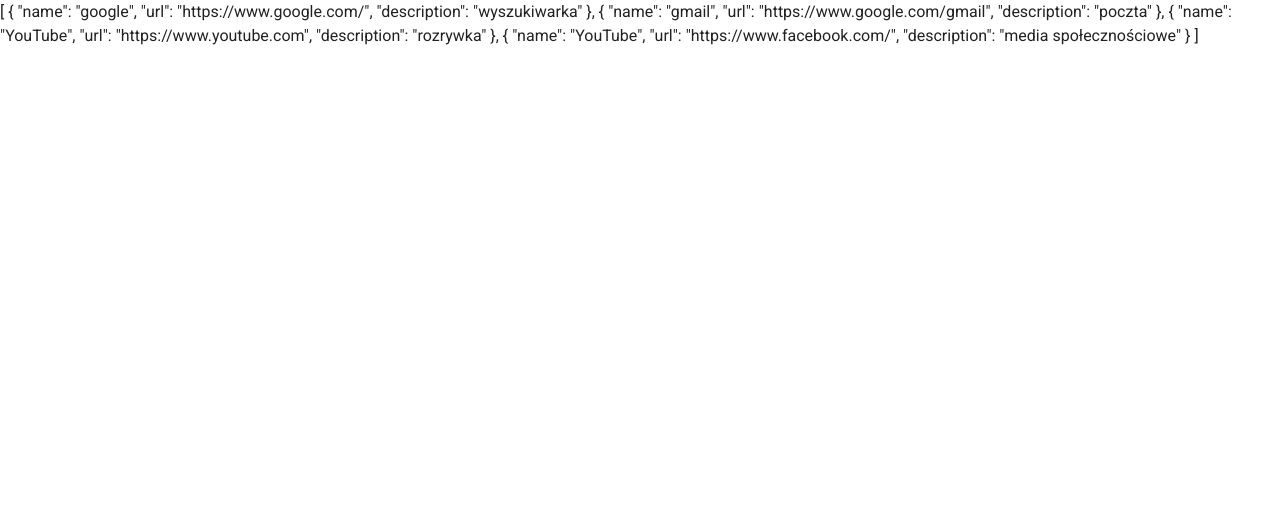
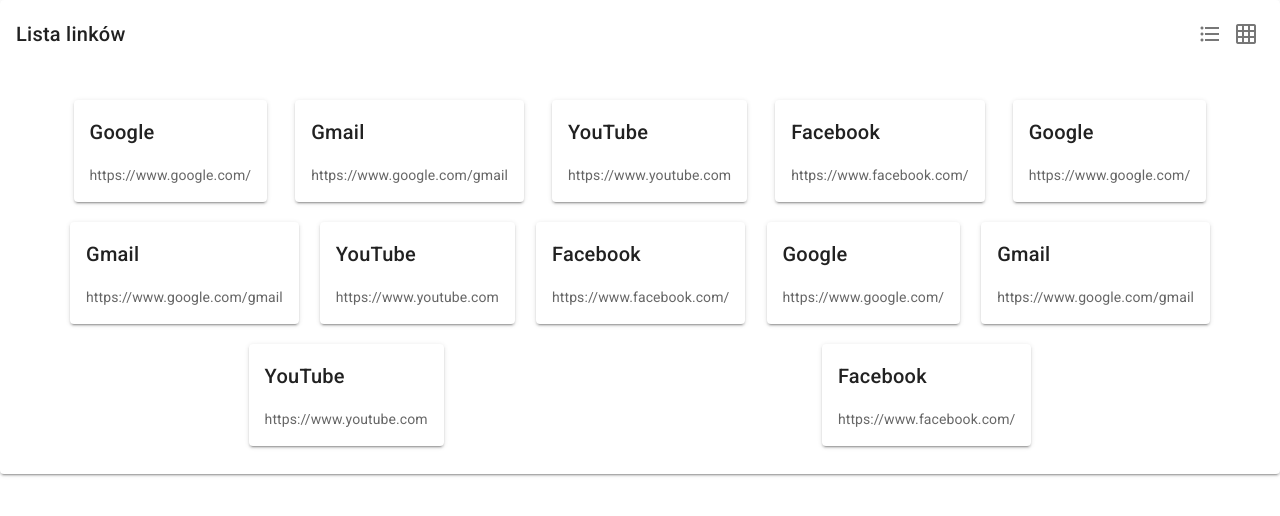
Before and after one commit to janick67/links-app, a Vue app: page / in a window 1280 px wide. Shown: the top 516 px of the page. Built offline with nearby package versions, Linux system fonts and the light colour scheme.

Commit message:
first grid&list

```diff
--- a/public/index.html
+++ b/public/index.html
@@ -8,6 +8,7 @@
     <title>my-app</title>
     <link rel="stylesheet" href="https://fonts.googleapis.com/css?family=Roboto:100,300,400,500,700,900">
     <link rel="stylesheet" href="https://cdn.jsdelivr.net/npm/@mdi/font@latest/css/materialdesignicons.min.css">
+    <link href="https://fonts.googleapis.com/css?family=Material+Icons" rel="stylesheet">
   </head>
   <body>
     <noscript>
--- a/src/App.vue
+++ b/src/App.vue
@@ -1,37 +1,118 @@
 <template>
   <v-app>
-    {{links}}
+    <v-card
+    width="100%"
+    class="mx-auto"
+  >
+    <v-card-title>
+      Lista linków
+      <div class="flex-grow-1"></div>
+      <v-btn icon v-on:click="chooseList">
+        <v-icon>mdi-format-list-bulleted</v-icon>
+      </v-btn>
+      <v-btn icon v-on:click="chooseGrid">
+        <v-icon>mdi-grid</v-icon>
+      </v-btn>
+    </v-card-title>
+    <v-card-text>
+      <v-container v-if="list">
+        <v-list>
+          <v-list-item-group>
+            <ListElem :link="link"  v-for="link in links" :key="link.id"/>
+          </v-list-item-group>
+        </v-list>
+      </v-container>
+      <v-container v-else class="d-flex align-content-start flex-wrap">
+        <myCard :link="link" v-for="link in links" :key="link.id" />
+      </v-container>
+    </v-card-text>
+  </v-card>
   </v-app>
 </template>
 
 <script>
-import HelloWorld from './components/HelloWorld';
+import myCard from './components/myCard.vue';
+import ListElem from './components/ListElem.vue';
 
 export default {
   name: 'App',
   components: {
-    HelloWorld,
+    myCard,
+    ListElem
   },
   data: function () {
     return{
+      list: false,
       links:[
         {
-          name:'google',
+          id:1,
+          name:'Google',
           url: 'https://www.google.com/',
           description:'wyszukiwarka'
         },
         {
-          name:'gmail',
+          id:2,
+          name:'Gmail',
           url:'https://www.google.com/gmail',
           description:'poczta'
         },
         {
+          id:3,
           name:'YouTube',
           url:'https://www.youtube.com',
           description:'rozrywka'
         },
         {
+          id:4,
+          name:'Facebook',
+          url:'https://www.facebook.com/',
+          description:'media społecznościowe'
+        },
+        {
+          id:1+4,
+          name:'Google',
+          url: 'https://www.google.com/',
+          description:'wyszukiwarka'
+        },
+        {
+          id:2+4,
+          name:'Gmail',
+          url:'https://www.google.com/gmail',
+          description:'poczta'
+        },
+        {
+          id:3+4,
           name:'YouTube',
+          url:'https://www.youtube.com',
+          description:'rozrywka'
+        },
+        {
+          id:4+4,
+          name:'Facebook',
+          url:'https://www.facebook.com/',
+          description:'media społecznościowe'
+        },
+             {
+          id:1+8,
+          name:'Google',
+          url: 'https://www.google.com/',
+          description:'wyszukiwarka'
+        },
+        {
+          id:2+8,
+          name:'Gmail',
+          url:'https://www.google.com/gmail',
+          description:'poczta'
+        },
+        {
+          id:3+8,
+          name:'YouTube',
+          url:'https://www.youtube.com',
+          description:'rozrywka'
+        },
+        {
+          id:4+8,
+          name:'Facebook',
           url:'https://www.facebook.com/',
           description:'media społecznościowe'
         }
@@ -39,5 +120,13 @@
     }
     //
   },
+  methods:{
+    chooseList: function(){
+      this.list = true;
+    },
+    chooseGrid: function(){
+      this.list = false;
+    }
+  }
 };
 </script>
--- /dev/null
+++ b/src/components/ListElem.vue
@@ -0,0 +1,17 @@
+<template>
+<v-list-item two-line>
+      <v-list-item-content>
+        <v-list-item-title><a :href="link.url" target="_blank">{{link.name}}</a></v-list-item-title>
+        <v-list-item-subtitle>{{link.description}}</v-list-item-subtitle>
+      </v-list-item-content>
+    </v-list-item>
+</template>
+
+<script>
+export default {
+  props:['link'],
+  data: () => ({
+
+  }),
+};
+</script>
--- a/src/components/myCard.vue
+++ b/src/components/myCard.vue
@@ -1,142 +1,18 @@
 <template>
-  <v-container>
-    <v-layout
-      text-center
-      wrap
-    >
-      <v-flex xs12>
-        <v-img
-          :src="require('../assets/logo.svg')"
-          class="my-3"
-          contain
-          height="200"
-        ></v-img>
-      </v-flex>
-
-      <v-flex mb-4>
-        <h1 class="display-2 font-weight-bold mb-3">
-          Welcome to Vuetify
-        </h1>
-        <p class="subheading font-weight-regular">
-          For help and collaboration with other Vuetify developers,
-          <br>please join our online
-          <a href="https://community.vuetifyjs.com" target="_blank">Discord Community</a>
-        </p>
-      </v-flex>
-
-      <v-flex
-        mb-5
-        xs12
-      >
-        <h2 class="headline font-weight-bold mb-3">What's next?</h2>
-
-        <v-layout justify-center>
-          <a
-            v-for="(next, i) in whatsNext"
-            :key="i"
-            :href="next.href"
-            class="subheading mx-3"
-            target="_blank"
-          >
-            {{ next.text }}
-          </a>
-        </v-layout>
-      </v-flex>
-
-      <v-flex
-        xs12
-        mb-5
-      >
-        <h2 class="headline font-weight-bold mb-3">Important Links</h2>
-
-        <v-layout justify-center>
-          <a
-            v-for="(link, i) in importantLinks"
-            :key="i"
-            :href="link.href"
-            class="subheading mx-3"
-            target="_blank"
-          >
-            {{ link.text }}
-          </a>
-        </v-layout>
-      </v-flex>
-
-      <v-flex
-        xs12
-        mb-5
-      >
-        <h2 class="headline font-weight-bold mb-3">Ecosystem</h2>
-
-        <v-layout justify-center>
-          <a
-            v-for="(eco, i) in ecosystem"
-            :key="i"
-            :href="eco.href"
-            class="subheading mx-3"
-            target="_blank"
-          >
-            {{ eco.text }}
-          </a>
-        </v-layout>
-      </v-flex>
-    </v-layout>
-  </v-container>
+  <v-card
+    max-width="344"
+    class="mx-auto mt-5"
+  >
+    <v-card-title>{{link.name}}</v-card-title>
+    <v-card-text>{{link.url}}</v-card-text>
+  </v-card>
 </template>
 
 <script>
 export default {
+  props:['link'],
   data: () => ({
-    ecosystem: [
-      {
-        text: 'vuetify-loader',
-        href: 'https://github.com/vuetifyjs/vuetify-loader',
-      },
-      {
-        text: 'github',
-        href: 'https://github.com/vuetifyjs/vuetify',
-      },
-      {
-        text: 'awesome-vuetify',
-        href: 'https://github.com/vuetifyjs/awesome-vuetify',
-      },
-    ],
-    importantLinks: [
-      {
-        text: 'Documentation',
-        href: 'https://vuetifyjs.com',
-      },
-      {
-        text: 'Chat',
-        href: 'https://community.vuetifyjs.com',
-      },
-      {
-        text: 'Made with Vuetify',
-        href: 'https://madewithvuejs.com/vuetify',
-      },
-      {
-        text: 'Twitter',
-        href: 'https://twitter.com/vuetifyjs',
-      },
-      {
-        text: 'Articles',
-        href: 'https://medium.com/vuetify',
-      },
-    ],
-    whatsNext: [
-      {
-        text: 'Explore components',
-        href: 'https://vuetifyjs.com/components/api-explorer',
-      },
-      {
-        text: 'Select a layout',
-        href: 'https://vuetifyjs.com/layout/pre-defined',
-      },
-      {
-        text: 'Frequently Asked Questions',
-        href: 'https://vuetifyjs.com/getting-started/frequently-asked-questions',
-      },
-    ],
+
   }),
 };
 </script>
```
